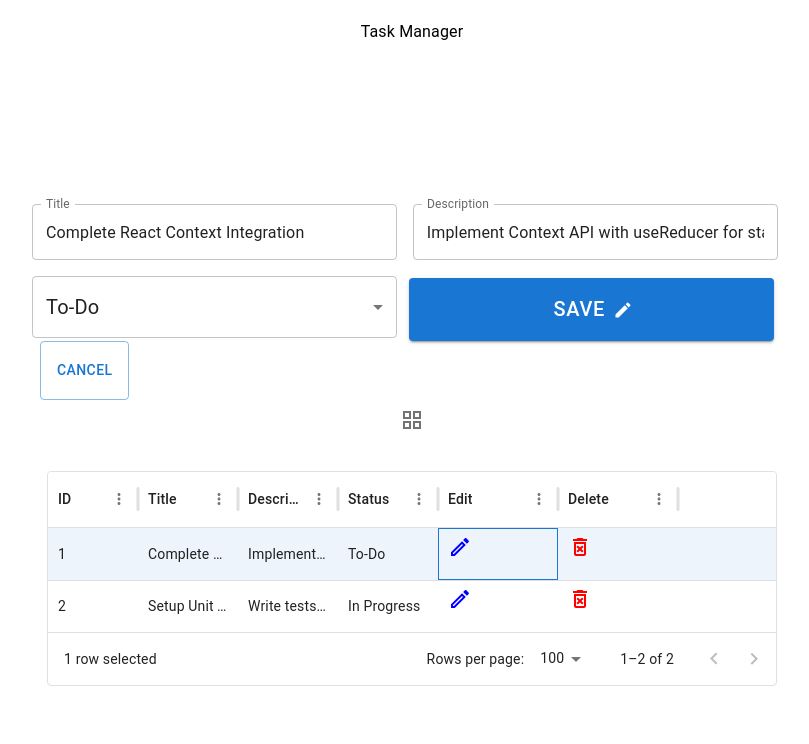
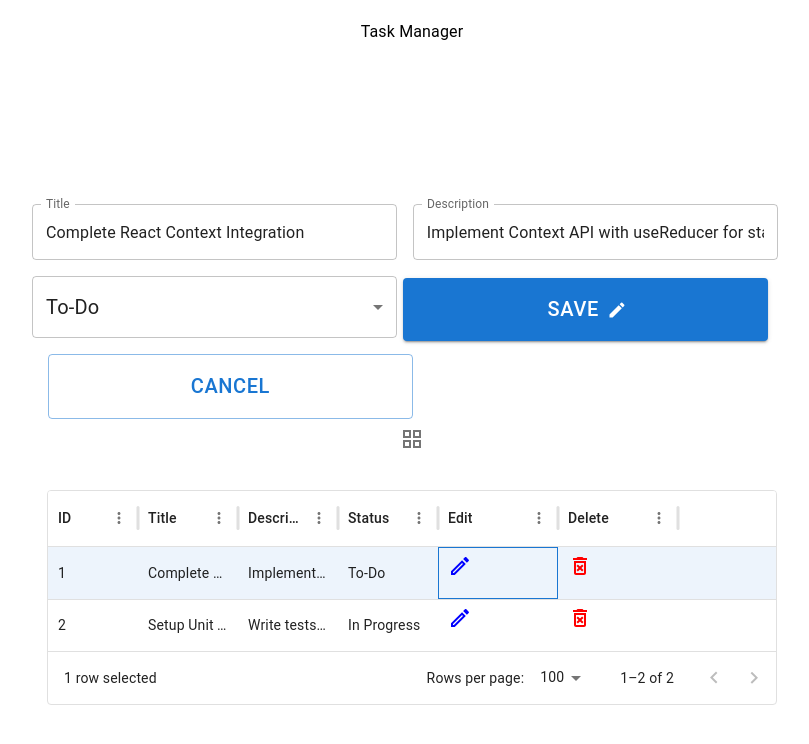
Before and after one commit to mesfint/task-mgt-dashboard, a React (Vite) app: page / in a window 1280 px wide. Both pictures are taken after a click on the icon 688 px from the left and 488 px from the top of the page. Shown: the top 744 px of the page, without its empty margins (228-1037 px from the left). Built offline with nearby package versions, Linux system fonts and the light colour scheme.

Commit message:
Build the App for deploymrnt

```diff
--- a/src/components/AddTaskForm.tsx
+++ b/src/components/AddTaskForm.tsx
@@ -1,6 +1,6 @@
 import AddCircleOutlinedIcon from '@mui/icons-material/AddCircleOutlined';
 import EditIcon from '@mui/icons-material/Edit';
-import { Box, Button, MenuItem, Select, TextField } from "@mui/material";
+import { Box, Button, MenuItem, Select, SelectChangeEvent, TextField } from "@mui/material";
 import React from "react";
 import { useTask } from '../hooks/useTasks';
 
@@ -41,7 +41,7 @@ const AddTaskForm = () => {
     setTask((prev)=>({ ...prev, [name]: value }));
   };
 
-  const handleStatusChange = (event: React.ChangeEvent<{ value: unknown }>) => {
+  const handleStatusChange = (event: SelectChangeEvent<string>) => {
     setTask((prev) => ({ ...prev, status: event.target.value as string }));
   };
 
@@ -126,9 +126,10 @@ const AddTaskForm = () => {
            sx={{
 
             width: "100%", // Full width on small screens
-            maxWidth: { lg: "48%", md: "48%", sm: "48%", xs: "48%" }, // Adjust width
+            maxWidth: { lg: "48%", md: "48%", sm: "100%", xs: "100%" }, // Adjust width
             mt: { xs: 1, sm: 0 }, // Margin-top for spacing on smaller screens
             mr:"6px",
+            mb:2,
             fontSize: { lg: "20px", md: "18px", sm: "16px", xs: "14px" }, // Responsive font size
           }}
           value={task.status}
@@ -143,12 +144,14 @@ const AddTaskForm = () => {
         type="submit"
          variant="contained"
          sx={{
-          width: "100%", // Full width on small screens
+          //width: "100%", // Full width on small screens
           padding:"14px",
-          ml:"6px",
-
-          maxWidth: { lg: "48%", md: "48%", sm: "48%", xs: "48%" }, // Adjust width
-          mt: { xs: 1, sm: 0 }, // Margin-top for spacing on smaller screens
+          //ml:"6px",
+          width: isEditing ? { xs: "100%",sm:"100%", md: "48%" } : "100%",
+          transition: "width 0.3s ease", // Smooth transition when switching modes
+          maxWidth: { lg: "48%", md:  "48%", sm: "48%", xs: "100%" }, // Adjust width
+          //mt: { xs: 1, sm: 0 }, // Margin-top for spacing on smaller screens
+          //ml: { md: 2 }, // Margin-top for spacing on smaller screens
           fontSize: { lg: "20px", md: "18px", sm: "16px", xs: "14px" }, // Responsive font size
         }}
 
@@ -157,7 +160,16 @@ const AddTaskForm = () => {
 
         </Button>
         {isEditing && (
-          <Button variant="outlined" onClick={()=>dispatch({type:"CANCEL_EDIT"})} sx={{ padding: 2, ml: 1 }}>
+          <Button variant="outlined" onClick={()=>dispatch({type:"CANCEL_EDIT"})}  sx={{
+            width: "100%", // Full width on small screens
+            padding:"14px",
+
+
+            maxWidth: { lg: "48%", md: "48%", sm: "48%", xs: "100%" }, // Adjust width
+            mt: { xs: 1, sm: 0 }, // Margin-top for spacing on smaller screens
+            ml: { md: 2 }, // Margin-top for spacing on smaller screens
+            fontSize: { lg: "20px", md: "18px", sm: "16px", xs: "14px" }, // Responsive font size
+          }}>
             Cancel
           </Button>
         )}
--- a/src/components/TaskList.tsx
+++ b/src/components/TaskList.tsx
@@ -12,14 +12,14 @@ import { useTask } from '../hooks/useTasks';
 
 
 
-const other = {
-    pageSize:5,
-    rowsPerPageOptions:[5],
-    showCellVerticalBorder: true,
-    showColumnVerticalBorder: true,
-    checkboxSelection:true,
+// const other = {
+//     pageSize:5,
+//     rowsPerPageOptions:[5],
+//     showCellVerticalBorder: true,
+//     showColumnVerticalBorder: true,
+//     checkboxSelection:true,
 
-  };
+//   };
 
 const TaskList = () => {
   const{state,dispatch} = useTask()
@@ -48,7 +48,7 @@ const TaskList = () => {
         </Box>
 
      {!gridView && (
-      <Grid2 item xs={12} sm={6} md={4} lg={3}>
+      <Grid2>
         <Box
         sx={{
           display:"flex",
@@ -124,7 +124,7 @@ const TaskList = () => {
           }}
         >
           {state.tasks.map((task) => (
-          <Grid2 item xs={12} sm={6} md={4} lg={3} key={task.id}>
+          <Grid2 key={task.id}>
 
             <Card  sx={{  padding: 2 }}>
               <CardContent>
@@ -161,6 +161,7 @@ const TaskList = () => {
                           description: task.description,
                           status: task.status,
                         },
+
                       })
                     }
                   >
--- a/src/context/TasksContext.tsx
+++ b/src/context/TasksContext.tsx
@@ -29,11 +29,13 @@ export const TasksProvider: React.FC<{ children: React.ReactNode }> = ({ childre
   const [storedTasks, setStoredTasks] = useLocalStorage("tasks", initialData);
 
   // Initialize state with the reducer and stored tasks
-  const [state, dispatch] = useReducer(tasksReducer, {
+  const initialState: State = {
     tasks: storedTasks,
     editingTaskId: null,
     editingTask: null,
-  });
+  };
+
+  const [state, dispatch] = useReducer(tasksReducer, initialState);
 
   // Update localStorage whenever tasks change
   React.useEffect(() => {
--- a/src/hooks/useLocalStorage.ts
+++ b/src/hooks/useLocalStorage.ts
@@ -1,20 +1,6 @@
 import { useEffect, useState } from "react";
 
 //  sample initial data
-const initialData = [
-  {
-    id: 1,
-    title: "Complete React Context Integration",
-    description: "Implement Context API with useReducer for state management.",
-    status: "To-Do",
-  },
-  {
-    id: 2,
-    title: "Setup Unit Tests",
-    description: "Write tests for components using Jest and React Testing Library.",
-    status: "In Progress",
-  },
-];
 
 // Generic hook for localStorage management
 export const useLocalStorage = <T>(key: string, initialData: T) => {
--- a/src/reducers/TasksReducer.ts
+++ b/src/reducers/TasksReducer.ts
@@ -10,7 +10,7 @@ export const initialState: State = {
 
 
 
-export const tasksReducer = (state:State,action:Action)=>{
+export const tasksReducer = (state:State,action:Action):State=>{
     switch(action.type){
         case "ADD_TASK":
 
@@ -21,7 +21,10 @@ export const tasksReducer = (state:State,action:Action)=>{
              status: action.payload.status
             };
 
-            return  {tasks: [...state.tasks, newTask ]};
+            return  {
+                ...state,
+                tasks: [...state.tasks, newTask]
+            };
 
         case "START_EDITING":
                 return {
```
